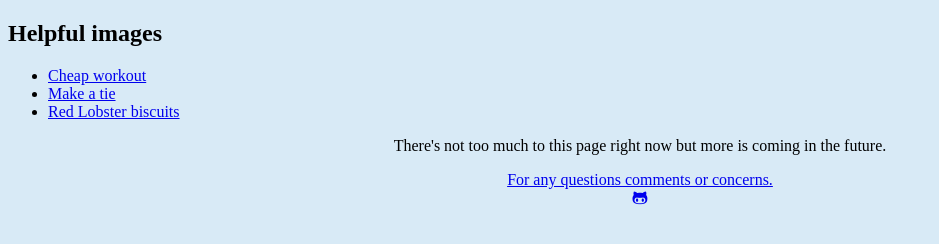
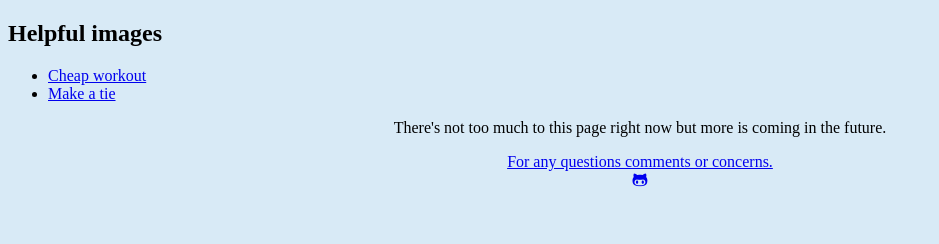
Before and after one commit to Blaez-maker/Site, a plain HTML site: page index.html in a window 1280 px wide. Shown: the whole page, without its empty margins (0-939 px from the left). Drawn offline with Linux system fonts and the light colour scheme.

Commit message:
Update index.html

```diff
--- a/index.html
+++ b/index.html
@@ -14,7 +14,6 @@
 	<ul>
 	<li><a href="images/dragonmode.jpg">Cheap workout</a></li>
 	<li><a href="images/tie.gif">Make a tie</a></li>
-	<li><a href="images/biscuits.png">Red Lobster biscuits</a></li>
 	</ul>
 	</p>
 
```
